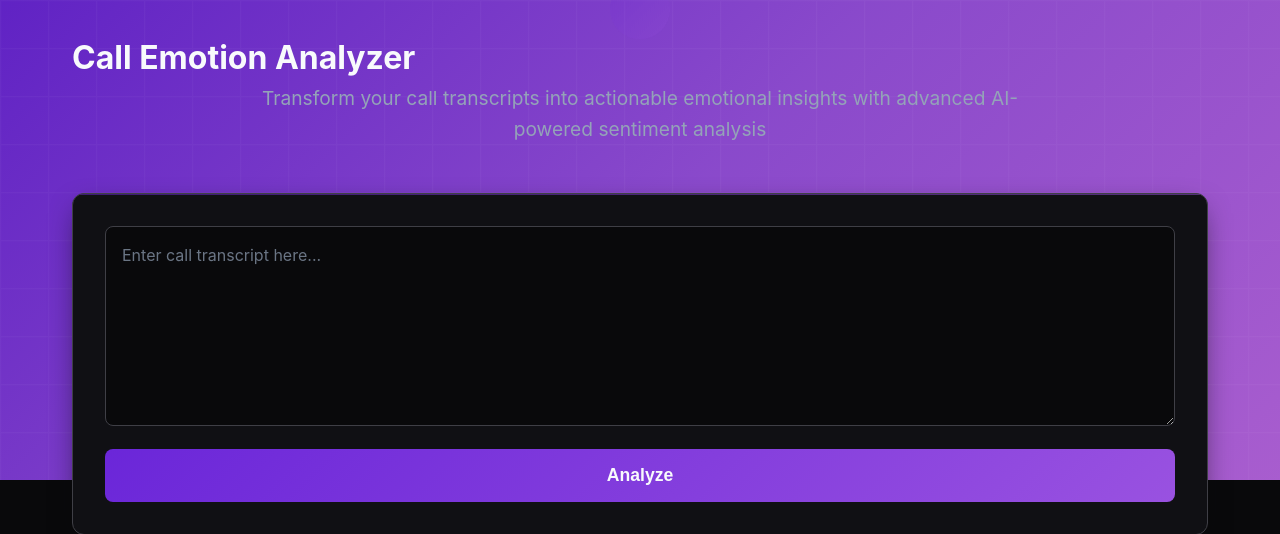
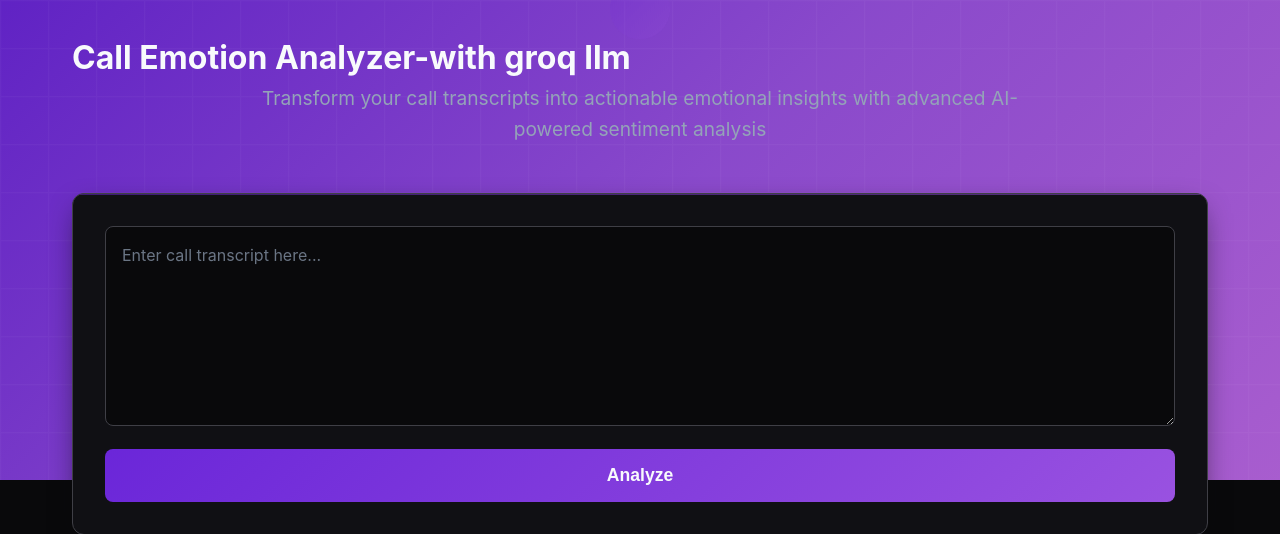
Before and after one commit to Viikas30/tech_challenge_sentiment-analysis, a FastAPI app: page / in a window 1280 px wide. Shown: the top 534 px of the page. Run offline with FastAPI, Linux system fonts and the light colour scheme.

Commit message:
Update index.html

```diff
--- a/templates/index.html
+++ b/templates/index.html
@@ -6,7 +6,7 @@
 </head>
 <body>
     <div class="container">
-        <h1>Call Emotion Analyzer</h1>
+        <h1>Call Emotion Analyzer-with groq llm</h1>
         <p class="subtitle">Transform your call transcripts into actionable emotional insights with advanced AI-powered sentiment analysis</p>
         <div class="input-section">
             <textarea id="transcript" placeholder="Enter call transcript here..."></textarea>
```
